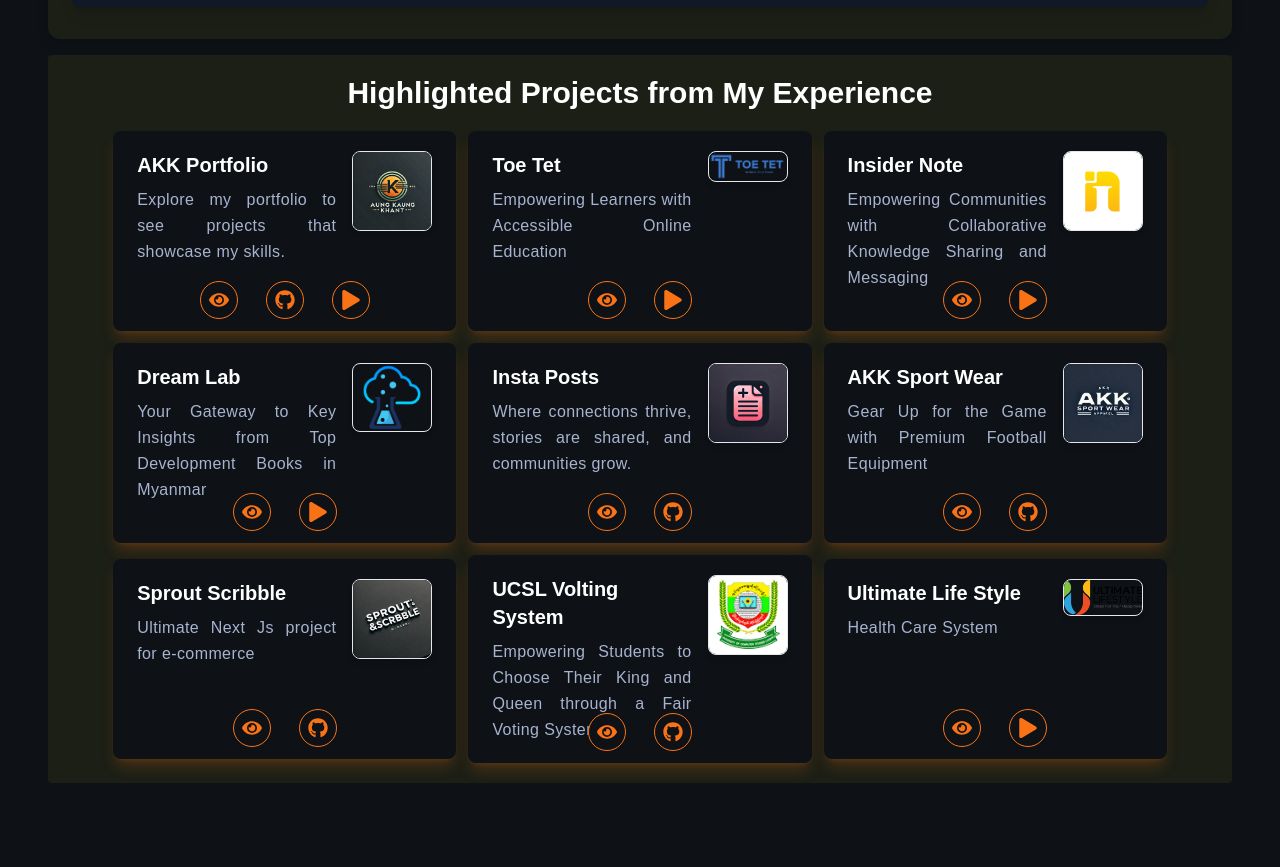
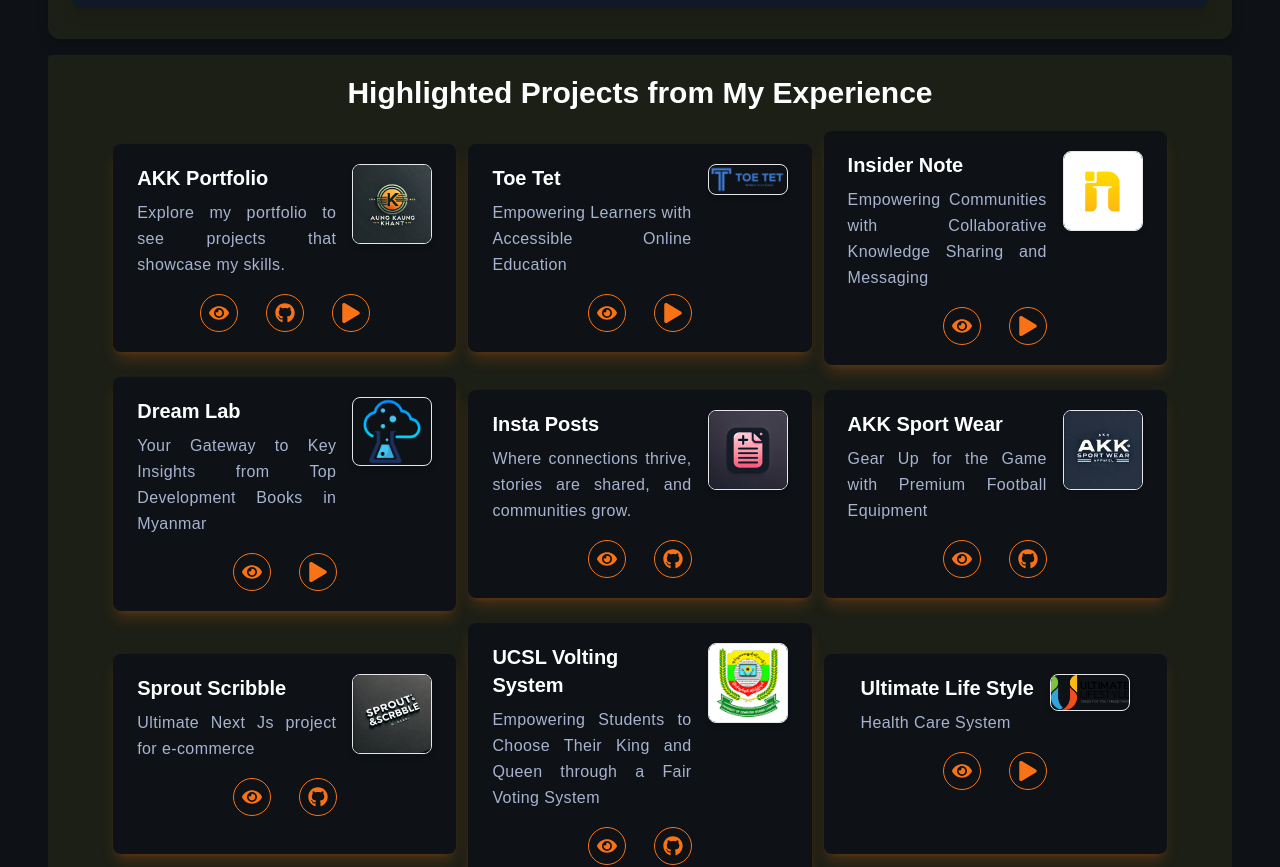
Before and after one commit to aungkaungkhant-nssh/AKK, a Next.js app: page /projects in a window 1280 px wide. Shown: the part 8058-8925 px from the top of the page. Built offline with nearby package versions, Linux system fonts and the light colour scheme.

Commit message:
project ui fix

```diff
--- a/components/project/ProjectCard.tsx
+++ b/components/project/ProjectCard.tsx
@@ -28,7 +28,8 @@ export default function ProjectCard({ project }: PropsTypes) {
         2: project.demoLink || "",
     };
     return (
-        <div className="bg-background text-tertiary px-6 py-5 rounded-lg shadow-lg shadow-primary/20 w-full md:w-[48%] lg:w-[30%]  min-h-[200px] relative transition-transform transform hover:scale-105">
+        <div className="bg-background text-tertiary px-6 py-5 rounded-lg shadow-lg shadow-primary/20 w-full md:w-[48%] lg:w-[30%]  md:min-h-[200px]  transition-transform transform hover:scale-105">
+            <div className="flex flex-col justify-between items-center">
                 <div className="flex items-start justify-between gap-4">
                     <div className="flex-1">
                         <Link href={linkMapping[0] || ""}>
@@ -51,7 +52,7 @@ export default function ProjectCard({ project }: PropsTypes) {
                     )}
                 </div>
 
-            <div className="mt-4 absolute bottom-3 left-1/2 transform -translate-x-1/2 flex gap-3">
+                <div className="mt-4  flex gap-3">
                     {iconLinks.map((link, index) => {
                         link.link = linkMapping[index] || "";
                         return (
@@ -67,5 +68,7 @@ export default function ProjectCard({ project }: PropsTypes) {
                 </div>
             </div>
 
+        </div>
+
     );
 }
```
Lines whose indentation alone changed are shown as unchanged.
